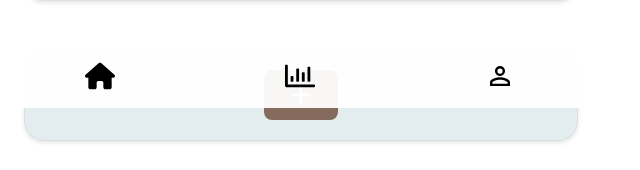
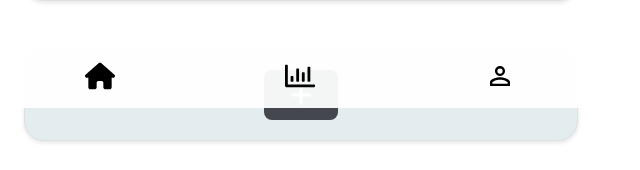
Before and after one commit to casperHansenTEOA/IKEASnark, a React (Vite) app in the folder frontend/: page / in a window 1280 px wide. Shown: the part 692-862 px from the top of the page, without its empty margins (0-640 px from the left). Built offline with nearby package versions, Linux system fonts and the light colour scheme.

Commit message:
remade the colorings for some buttons that lacked a good light mode color

```diff
--- a/frontend/src/routes/Root.css
+++ b/frontend/src/routes/Root.css
@@ -44,6 +44,15 @@ h1 {
 
 }
 
+@media (prefers-color-scheme: light) {
+  .settings-button {
+    background-color: #44474d;
+  }
+  .settings-overlay {
+    background-color: #f9f9f9 !important;
+  }
+}
+
 header .settings-button{
   margin-right: 20px;
 
```
